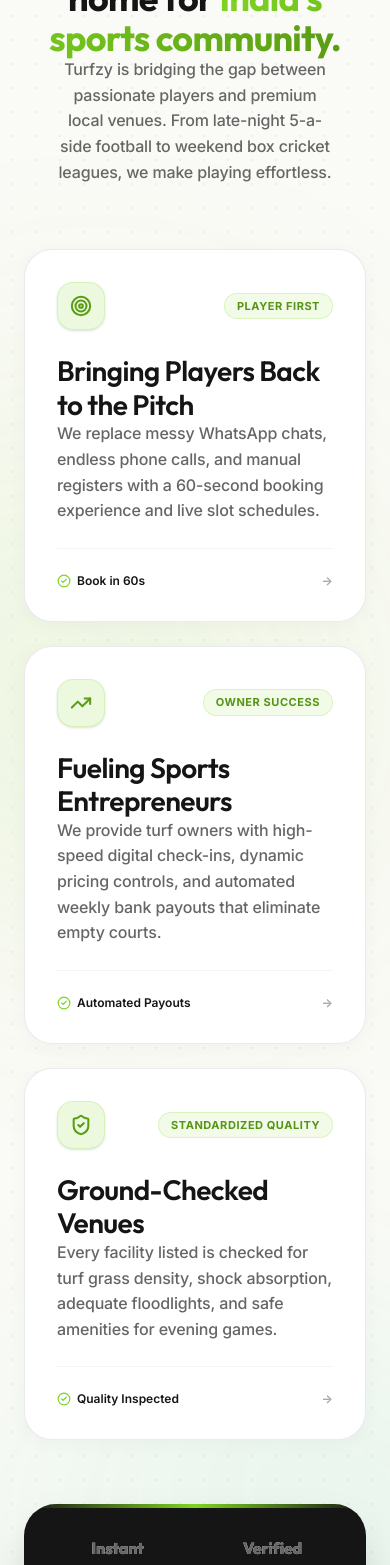
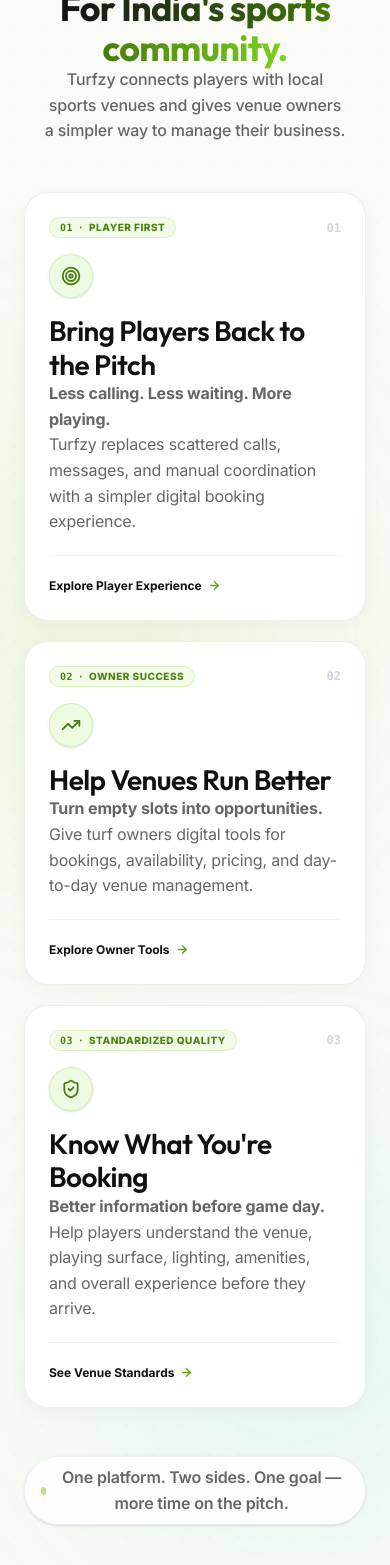
Before and after one commit to SevenX-Labs/Turfzy-web-app, a Next.js app: page / in a window 390 px wide. Shown: the part 1180-2745 px from the top of the page. Built offline with nearby package versions, Linux system fonts and the light colour scheme; no server answers; a web font is replaced by a local one.

Commit message:
feat: add About section component with value pillars and responsive layout

```diff
--- a/app/(public)/components/About.tsx
+++ b/app/(public)/components/About.tsx
@@ -1,160 +1,224 @@
 "use client";
+
+/**
+ * About Section — Turfzy
+ * ─────────────────────────────────────────────────────────────────
+ * Refined, high-end sports-tech mission and core pillars:
+ * 1. Clean hero header with clear typography hierarchy.
+ * 2. Three uniform pillar cards (Player First, Owner Success, Standardized Quality)
+ *    with consistent rhythm, subtle numbers, line icons, and contextual footers.
+ * 3. Section connector statement: "One platform. Two sides. One goal — more time on the pitch."
+ * 4. Semantic HTML (<section>, <h2>, <article>) with lightweight 200ms micro-motion.
+ */
 
 import React, { useRef } from "react";
 import { motion, useInView } from "framer-motion";
 import {
-  Sparkles, Target, Users, ShieldCheck,
-  TrendingUp, Award, CheckCircle2, ArrowRight
+  Target,
+  TrendingUp,
+  ShieldCheck,
+  ArrowRight,
+  Sparkles,
 } from "lucide-react";
-import Link from "next/link";
+import { APP_URLS } from "../constants";
 
-const PLATFORM_STANDARDS = [
-  { value: "Instant", label: "Slot Confirmation", sub: "Live venue availability" },
-  { value: "Verified", label: "Ground Quality", sub: "Checked grass & floodlights" },
-  { value: "Direct", label: "Venue Pricing", sub: "Zero hidden extra fees" },
-  { value: "Secure", label: "UPI & Card Checkout", sub: "Protected digital payments" },
-];
+interface Pillar {
+  number: string;
+  badge: string;
+  icon: React.ComponentType<{ size?: number; className?: string; strokeWidth?: number }>;
+  title: string;
+  subtitle: string;
+  description: string;
+  actionText: string;
+  href: string;
+  isExternal?: boolean;
+}
 
-const PILLARS = [
+const PILLARS: Pillar[] = [
   {
+    number: "01",
+    badge: "Player First",
     icon: Target,
-    badge: "Player First",
-    title: "Bringing Players Back to the Pitch",
+    title: "Bring Players Back to the Pitch",
+    subtitle: "Less calling. Less waiting. More playing.",
     description:
-      "We replace messy WhatsApp chats, endless phone calls, and manual registers with a 60-second booking experience and live slot schedules.",
-    highlight: "Book in 60s",
+      "Turfzy replaces scattered calls, messages, and manual coordination with a simpler digital booking experience.",
+    actionText: "Explore Player Experience",
+    href: APP_URLS.customerWeb,
+    isExternal: true,
   },
   {
+    number: "02",
+    badge: "Owner Success",
     icon: TrendingUp,
-    badge: "Owner Success",
-    title: "Fueling Sports Entrepreneurs",
+    title: "Help Venues Run Better",
+    subtitle: "Turn empty slots into opportunities.",
     description:
-      "We provide turf owners with high-speed digital check-ins, dynamic pricing controls, and automated weekly bank payouts that eliminate empty courts.",
-    highlight: "Automated Payouts",
+      "Give turf owners digital tools for bookings, availability, pricing, and day-to-day venue management.",
+    actionText: "Explore Owner Tools",
+    href: APP_URLS.ownerWeb,
+    isExternal: true,
   },
   {
+    number: "03",
+    badge: "Standardized Quality",
     icon: ShieldCheck,
-    badge: "Standardized Quality",
-    title: "Ground-Checked Venues",
+    title: "Know What You're Booking",
+    subtitle: "Better information before game day.",
     description:
-      "Every facility listed is checked for turf grass density, shock absorption, adequate floodlights, and safe amenities for evening games.",
-    highlight: "Quality Inspected",
+      "Help players understand the venue, playing surface, lighting, amenities, and overall experience before they arrive.",
+    actionText: "See Venue Standards",
+    href: "#why-turfzy",
+    isExternal: false,
   },
 ];
 
 export default function About() {
   const ref = useRef<HTMLDivElement>(null);
-  const inView = useInView(ref, { once: true, margin: "-80px" });
+  const inView = useInView(ref, { once: true, margin: "-60px" });
 
   return (
     <section
       id="about"
-      className="relative bg-[#FAFAF6] py-24 md:py-32 overflow-hidden border-b border-gray-200/50"
+      className="relative bg-[#FAFAF6] py-20 sm:py-24 md:py-28 lg:py-32 overflow-hidden border-b border-black/[0.05]"
     >
-      {/* ── Background Ambient Glows ── */}
-      <div className="absolute inset-0 bg-[radial-gradient(#E5E7EB_1px,transparent_1px)] [background-size:24px_24px] opacity-60 pointer-events-none" />
-      <div className="absolute top-1/4 -left-40 w-[600px] h-[600px] bg-gradient-to-tr from-[#7ED321]/15 to-transparent rounded-full blur-[120px] pointer-events-none" />
-      <div className="absolute bottom-10 -right-40 w-[600px] h-[600px] bg-gradient-to-bl from-emerald-500/10 to-transparent rounded-full blur-[100px] pointer-events-none" />
+      {/* ── Background Subtle Dotted Grid Accent ── */}
+      <div
+        className="absolute inset-0 pointer-events-none opacity-30"
+        style={{
+          backgroundImage:
+            "radial-gradient(circle, rgba(0,0,0,0.08) 1px, transparent 1px)",
+          backgroundSize: "28px 28px",
+        }}
+      />
+
+      {/* Soft Ambient Green Halo */}
+      <div className="absolute top-1/3 -left-32 w-[450px] h-[450px] bg-[#7ED321]/10 rounded-full blur-[110px] pointer-events-none" />
+      <div className="absolute bottom-10 -right-32 w-[450px] h-[450px] bg-emerald-400/8 rounded-full blur-[110px] pointer-events-none" />
 
       <div className="max-w-6xl mx-auto px-6 relative z-10" ref={ref}>
 
-        {/* ── Section Header ── */}
+        {/* ══════════════════════════════════════════════════════════════════
+            1. SECTION HERO AREA (Clear Hierarchy)
+        ══════════════════════════════════════════════════════════════════ */}
         <motion.div
-          initial={{ opacity: 0, y: 20 }}
+          initial={{ opacity: 0, y: 18 }}
           animate={inView ? { opacity: 1, y: 0 } : {}}
-          transition={{ duration: 0.6, ease: "easeOut" }}
-          className="text-center mb-16 md:mb-20 flex flex-col items-center"
+          transition={{ duration: 0.45, ease: [0.22, 1, 0.36, 1] }}
+          className="text-center max-w-3xl mx-auto mb-12 sm:mb-14 lg:mb-16 flex flex-col items-center"
         >
-          {/* Badge */}
-          <div className="inline-flex items-center gap-2 px-4 py-1.5 rounded-full bg-white border border-gray-200 shadow-[0_2px_8px_rgba(0,0,0,0.04)] mb-6 transition-transform hover:scale-105">
-            <Sparkles size={14} className="text-[#7ED321]" />
-            <span className="text-[11px] font-bold text-[#151515] tracking-widest uppercase">
+          {/* Small Eyebrow Badge */}
+          <div className="inline-flex items-center gap-2 px-3.5 py-1 rounded-full bg-white border border-black/[0.08] shadow-[0_2px_8px_rgba(0,0,0,0.03)] mb-4">
+            <span className="w-1.5 h-1.5 rounded-full bg-[#7ED321]" />
+            <span className="text-[10px] sm:text-[11px] font-extrabold text-[#151515] tracking-widest uppercase">
               About Turfzy
             </span>
           </div>
 
-          <h2 className="text-4xl md:text-5xl lg:text-6xl font-extrabold text-[#151515] tracking-tight leading-[1.1] mb-6 max-w-3xl text-balance">
-            Building the digital home for <br className="hidden md:block" />
-            <span className="text-transparent bg-clip-text bg-gradient-to-r from-[#7ED321] to-[#5a9c14]">
-              India's sports community.
+          {/* Main Semantic Heading (H2) */}
+          <h2 className="text-3xl sm:text-4xl md:text-5xl font-extrabold text-[#111111] font-clash tracking-tight leading-[1.1] mb-4">
+            Building a better way to play. <br />
+            <span className="text-transparent bg-clip-text bg-gradient-to-r from-[#111111] via-[#3a6809] to-[#7ED321]">
+              For India's sports community.
             </span>
           </h2>
 
-          <p className="text-lg md:text-xl text-[#5C5C5C] max-w-2xl mx-auto font-medium leading-relaxed text-balance">
-            Turfzy is bridging the gap between passionate players and premium local venues. From late-night 5-a-side football to weekend box cricket leagues, we make playing effortless.
+          {/* Short Supporting Paragraph */}
+          <p className="text-sm sm:text-base md:text-lg text-[#555555] font-medium leading-relaxed max-w-2xl text-balance">
+            Turfzy connects players with local sports venues and gives venue owners a simpler way to manage their business.
           </p>
         </motion.div>
 
-        {/* ── Core Value Pillars (3 Cards) ── */}
-        <div className="grid grid-cols-1 md:grid-cols-3 gap-6 mb-16">
+        {/* ══════════════════════════════════════════════════════════════════
+            2. THREE VALUE PILLARS (Uniform Rhythm & Identical Height)
+        ══════════════════════════════════════════════════════════════════ */}
+        <div className="grid grid-cols-1 md:grid-cols-3 gap-5 lg:gap-6 mb-10 sm:mb-12">
           {PILLARS.map((pillar, index) => {
             const Icon = pillar.icon;
             return (
-              <motion.div
+              <motion.article
                 key={pillar.title}
-                initial={{ opacity: 0, y: 25 }}
+                initial={{ opacity: 0, y: 22 }}
                 animate={inView ? { opacity: 1, y: 0 } : {}}
-                transition={{ duration: 0.5, delay: index * 0.12 }}
-                className="group relative rounded-[28px] p-8 bg-white border border-gray-200/80 shadow-[0_4px_20px_rgba(0,0,0,0.03)] hover:shadow-[0_16px_36px_rgba(126,211,33,0.08)] hover:-translate-y-1 hover:border-[#7ED321]/40 transition-all duration-400 flex flex-col justify-between"
+                transition={{
+                  duration: 0.45,
+                  delay: index * 0.1,
+                  ease: [0.22, 1, 0.36, 1],
+                }}
+                className="group relative rounded-[24px] p-6 sm:p-7 bg-white/95 backdrop-blur-md border border-black/[0.07] shadow-[0_4px_20px_rgba(0,0,0,0.03)] hover:shadow-[0_16px_36px_rgba(126,211,33,0.08)] hover:-translate-y-1 hover:border-[#7ED321]/45 transition-all duration-200 flex flex-col justify-between text-left"
               >
+                {/* Top Subtle Green Accent Bar */}
+                <div className="absolute top-0 left-8 right-8 h-[2px] bg-gradient-to-r from-transparent via-[#7ED321]/35 to-transparent opacity-0 group-hover:opacity-100 transition-opacity duration-200" />
+
                 <div>
-                  {/* Top Row: Icon & Pill */}
-                  <div className="flex items-center justify-between mb-6">
-                    <div className="w-12 h-12 rounded-[16px] bg-[#7ED321]/15 border border-[#7ED321]/20 text-[#5a9c14] flex items-center justify-center group-hover:scale-110 group-hover:bg-[#7ED321] group-hover:text-white transition-all duration-400 shadow-sm">
-                      <Icon size={22} strokeWidth={2.2} />
-                    </div>
-                    <span className="text-[11px] font-bold text-[#559414] bg-[#7ED321]/10 border border-[#7ED321]/20 px-3 py-1 rounded-full uppercase tracking-wider">
-                      {pillar.badge}
+                  {/* Top Header Row: Category Badge & Subtle Number */}
+                  <div className="flex items-center justify-between gap-2 mb-4">
+                    <span className="inline-flex items-center gap-1.5 px-2.5 py-0.5 rounded-full bg-[#7ED321]/10 text-[#4c8413] border border-[#7ED321]/20 text-[10px] sm:text-[11px] font-extrabold uppercase tracking-wider">
+                      <span className="font-mono">{pillar.number}</span>
+                      <span>·</span>
+                      <span>{pillar.badge}</span>
+                    </span>
+
+                    <span className="font-mono text-xs font-extrabold text-gray-300 group-hover:text-[#7ED321] transition-colors">
+                      {pillar.number}
                     </span>
                   </div>
 
-                  <h3 className="text-xl font-bold text-[#151515] group-hover:text-[#5a9c14] transition-colors duration-300 mb-3">
+                  {/* Icon in Soft-Green Container */}
+                  <div className="w-11 h-11 rounded-xl bg-[#7ED321]/12 text-[#467d0e] border border-[#7ED321]/25 flex items-center justify-center mb-4 group-hover:scale-105 group-hover:bg-[#7ED321] group-hover:text-white transition-all duration-200 shadow-sm">
+                    <Icon size={20} strokeWidth={2.2} />
+                  </div>
+
+                  {/* Pillar Heading (22-24px semibold/bold) */}
+                  <h3 className="text-xl sm:text-[22px] font-extrabold text-[#111111] font-clash leading-tight tracking-tight mb-1.5 group-hover:text-[#3d700d] transition-colors">
                     {pillar.title}
                   </h3>
 
-                  <p className="text-sm text-[#5C5C5C] leading-relaxed font-medium">
+                  {/* Bold Emotional Supporting Line */}
+                  <p className="text-xs sm:text-sm font-bold text-[#559414] leading-snug mb-2.5">
+                    {pillar.subtitle}
+                  </p>
+
+                  {/* Short Description */}
+                  <p className="text-xs sm:text-[13px] text-[#555555] leading-relaxed font-normal">
                     {pillar.description}
                   </p>
                 </div>
 
-                <div className="pt-6 mt-6 border-t border-gray-100 flex items-center justify-between text-xs font-bold text-gray-500">
-                  <span className="text-[#151515] font-semibold flex items-center gap-1.5">
-                    <CheckCircle2 size={14} className="text-[#7ED321]" />
-                    {pillar.highlight}
-                  </span>
-                  <span className="text-gray-400 group-hover:text-[#7ED321] group-hover:translate-x-1 transition-all">
-                    →
-                  </span>
+                {/* Card Footer: Contextual Clickable Link */}
+                <div className="pt-4 mt-5 border-t border-black/[0.05]">
+                  <a
+                    href={pillar.href}
+                    target={pillar.isExternal ? "_blank" : undefined}
+                    rel={pillar.isExternal ? "noopener noreferrer" : undefined}
+                    className="inline-flex items-center gap-1.5 text-xs sm:text-[13px] font-bold text-[#111111] group-hover:text-[#42790e] transition-colors"
+                  >
+                    <span>{pillar.actionText}</span>
+                    <ArrowRight
+                      size={13}
+                      className="stroke-[2.5] text-[#5da610] transition-transform duration-150 group-hover:translate-x-1"
+                    />
+                  </a>
                 </div>
-              </motion.div>
+              </motion.article>
             );
           })}
         </div>
 
-        {/* ── Impact Numbers Strip ── */}
+        {/* ══════════════════════════════════════════════════════════════════
+            3. SECTION CONNECTION STATEMENT
+        ══════════════════════════════════════════════════════════════════ */}
         <motion.div
-          initial={{ opacity: 0, y: 20 }}
+          initial={{ opacity: 0, y: 12 }}
           animate={inView ? { opacity: 1, y: 0 } : {}}
-          transition={{ duration: 0.6, delay: 0.3 }}
-          className="rounded-[32px] bg-[#151515] text-white p-8 md:p-12 shadow-2xl relative overflow-hidden"
+          transition={{ duration: 0.45, delay: 0.35, ease: "easeOut" }}
+          className="text-center pt-2"
         >
-          {/* Subtle green line on top */}
-          <div className="absolute top-0 left-0 right-0 h-1 bg-gradient-to-r from-transparent via-[#7ED321] to-transparent" />
-
-          <div className="grid grid-cols-2 lg:grid-cols-4 gap-8 md:gap-10 text-center relative z-10">
-            {PLATFORM_STANDARDS.map((standard) => (
-              <div key={standard.label} className="flex flex-col items-center">
-                <p className="text-2xl md:text-3xl lg:text-4xl font-extrabold text-transparent bg-clip-text bg-gradient-to-r from-white via-white to-gray-200 font-clash mb-1">
-                  {standard.value}
-                </p>
-                <p className="text-sm md:text-base font-bold text-white mb-0.5">
-                  {standard.label}
-                </p>
-                <p className="text-xs text-gray-400 font-medium">
-                  {standard.sub}
-                </p>
-              </div>
-            ))}
+          <div className="inline-flex items-center gap-2 px-4 py-2 rounded-full bg-white/80 border border-black/[0.06] shadow-sm">
+            <span className="w-2 h-2 rounded-full bg-[#7ED321] animate-pulse" />
+            <p className="text-xs sm:text-sm font-semibold text-[#555555]">
+              One platform. Two sides. One goal — more time on the pitch.
+            </p>
           </div>
         </motion.div>
 
```
